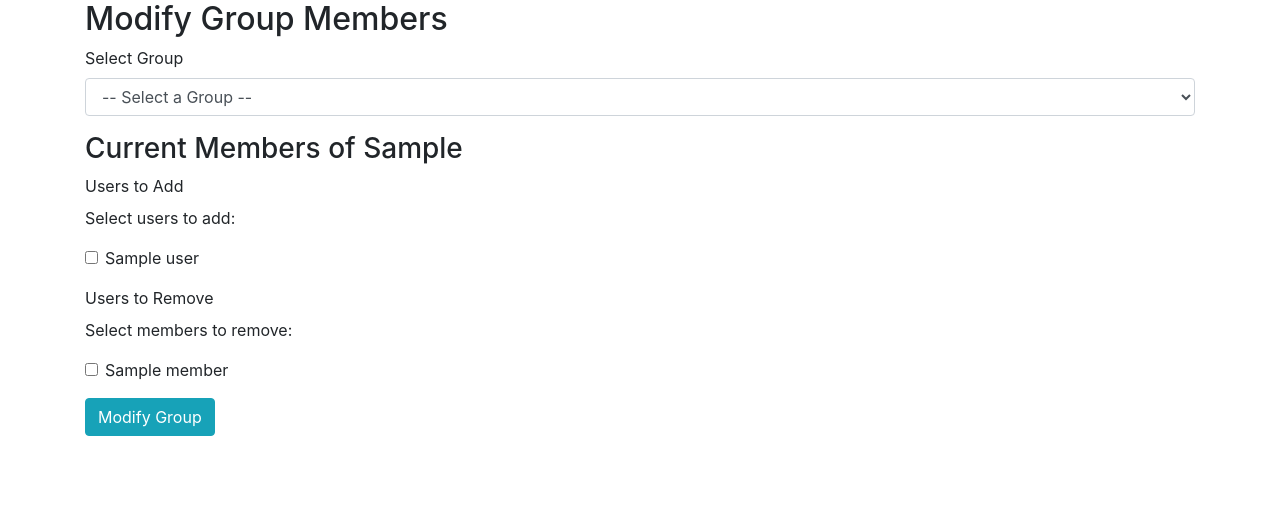
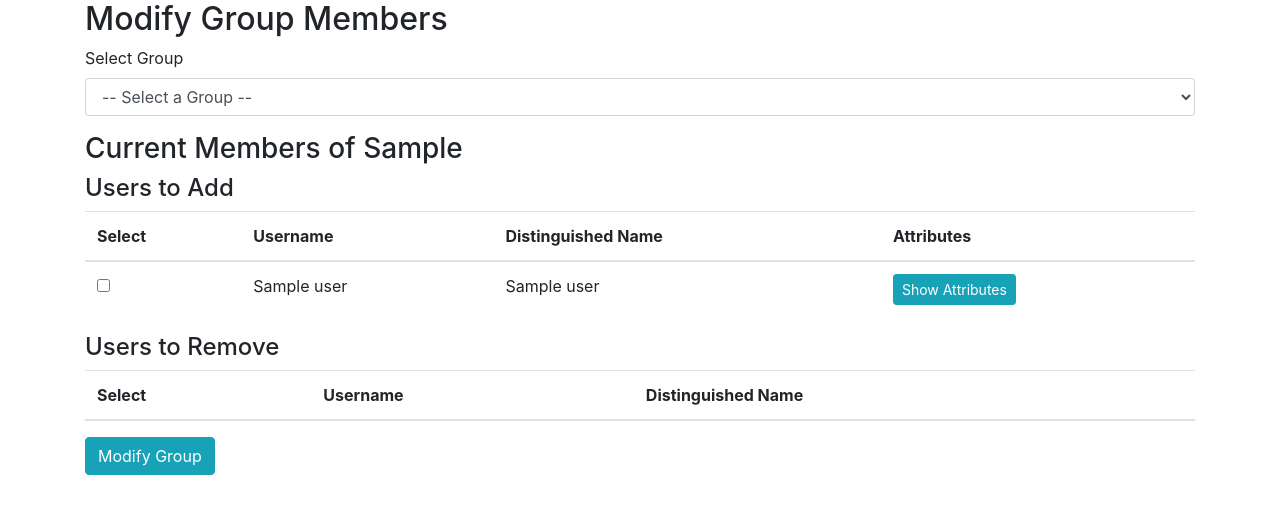
Before and after one commit to projektzad/projektzad, a Flask app: template myapp/app/templates/modify_group_members.html in a window 1280 px wide. Shown: the part 80-594 px from the top of the page. Run offline with Flask 3, Linux system fonts and the light colour scheme; the template is opened without the code that fills it: most values are stand-ins (such as "Sample title", 1, 10 or a date in 2020); lists and menus that the app fills with data are empty; some libraries are stand-ins or nearby versions.

Commit message:
Poprawki GUI + naprawa błędów

```diff
--- a/myapp/app/models/group_modify.py
+++ b/myapp/app/models/group_modify.py
@@ -36,12 +36,16 @@ def list_all_groups(conn, domain: str) -> tuple:
 
 def add_user_to_group(conn, username: str, users_domain :str, users_ou:str, group: str, group_domain:str, group_ou :str) -> bool:
     user = create_distinguished_name(username, users_domain, users_ou)
+
     group = create_distinguished_name(group, group_domain, group_ou, is_group=True)
+
     return conn.extend.microsoft.add_members_to_groups(user, group)
 
 def remove_user_from_group(conn, username: str, users_domain :str, users_ou:str, group: str, group_domain:str, group_ou :str) -> bool:
     user = create_distinguished_name(username, users_domain, users_ou)
+
     group = create_distinguished_name(group, group_domain, group_ou, is_group=True)
+
     return conn.extend.microsoft.remove_members_from_groups(user, group)
 
 def csv_adding_to_groups(conn, file_path: str) -> int:
--- a/myapp/app/templates/base.html
+++ b/myapp/app/templates/base.html
@@ -15,6 +15,7 @@
             padding-right: 15px;
         }
     </style>
+
 </head>
 <body>
     <div class="container mt-4">
--- a/myapp/app/templates/modify_group_members.html
+++ b/myapp/app/templates/modify_group_members.html
@@ -17,40 +17,121 @@
 </form>
 
 <!-- Show Current Members if a Group is Selected -->
-{% if members %}
+{% if selected_group %}
 <h3>Current Members of {{ selected_group }}</h3>
 <form method="post">
     <input type="hidden" name="group_name" value="{{ selected_group }}">
 
     <!-- Users to Add Section -->
-    <div class="form-group">
-        <label for="add_users">Users to Add</label>
-        <p>Select users to add:</p>
-        {% for user in users %}
-        <div class="form-check">
-            <input class="form-check-input" type="checkbox" name="add_users" value="{{ user }}" id="add_{{ loop.index }}">
-            <label class="form-check-label" for="add_{{ loop.index }}">
-                {{ user }}
-            </label>
-        </div>
-        {% endfor %}
-    </div>
+    <h4>Users to Add</h4>
+    <table class="table">
+        <thead>
+            <tr>
+                <th>Select</th>
+                <th>Username</th>
+                <th>Distinguished Name</th>
+                <th>Attributes</th>
+            </tr>
+        </thead>
+        <tbody>
+            {% for user in users %}
+                {% if user.distinguishedName not in members %}
+                <tr>
+                    <td>
+                        <input type="checkbox" name="add_users" value="{{ user.distinguishedName }}" id="add_{{ loop.index }}">
+                    </td>
+                    <td>{{ user.name if user.name else 'N/A' }}</td>
+                    <td>{{ user.distinguishedName if user.distinguishedName else 'N/A' }}</td>
+                    <td>
+                        <!-- Wyświetlanie atrybutów w formacie "nazwa_atrybutu: wartość" -->
+                        <div class="attributes-container">
+                            <button type="button" class="btn btn-info btn-sm toggle-attributes"
+                                    data-toggle="collapse"
+                                    data-target="#attributes-{{ user.cn | replace(' ', '-') }}-{{ loop.index }}">
+                                Show Attributes
+                            </button>
+                            <div id="attributes-{{ user.cn | replace(' ', '-') }}-{{ loop.index }}" class="collapse">
+                                <ul>
+                                    {% for key, value in user.items() %}
+                                        {% if key != 'name' and key != 'distinguishedName' %}
+                                            <li><strong>{{ key }}:</strong> {{ value }}</li>
+                                        {% endif %}
+                                    {% endfor %}
+                                </ul>
+                            </div>
+                        </div>
+                </tr>
+                {% endif %}
+            {% endfor %}
+        </tbody>
+    </table>
 
     <!-- Users to Remove Section -->
-    <div class="form-group">
-        <label for="remove_users">Users to Remove</label>
-        <p>Select members to remove:</p>
-        {% for member in members %}
-        <div class="form-check">
-            <input class="form-check-input" type="checkbox" name="remove_users" value="{{ member }}" id="remove_{{ loop.index }}">
-            <label class="form-check-label" for="remove_{{ loop.index }}">
-                {{ member }}
-            </label>
-        </div>
-        {% endfor %}
-    </div>
+    <h4>Users to Remove</h4>
+    <table class="table">
+        <thead>
+            <tr>
+                <th>Select</th>
+                <th>Username</th>
+                <th>Distinguished Name</th>
+            </tr>
+        </thead>
+        <tbody>
+            {% for user in users %}
+                {% if user.distinguishedName in members %}
+                <tr>
+                    <td>
+                        <input type="checkbox" name="remove_users" value="{{ user.distinguishedName }}" id="remove_{{ loop.index }}">
+                    </td>
+                    <td>{{ user.name if user.name else 'N/A' }}</td>
+                    <td>{{ user.distinguishedName if user.distinguishedName else 'N/A' }}</td>
+                    <td>
+                        <!-- Wyświetlanie atrybutów w formacie "nazwa_atrybutu: wartość" -->
+                        <div class="attributes-container">
+                            <button type="button" class="btn btn-info btn-sm toggle-attributes"
+                                    data-toggle="collapse"
+                                    data-target="#attributes-{{ user.cn | replace(' ', '-') }}-{{ loop.index }}">
+                                Show Attributes
+                            </button>
+                            <div id="attributes-{{ user.cn | replace(' ', '-') }}-{{ loop.index }}" class="collapse">
+                                <ul>
+                                    {% for key, value in user.items() %}
+                                        {% if key != 'name' and key != 'distinguishedName' %}
+                                            <li><strong>{{ key }}:</strong> {{ value }}</li>
+                                        {% endif %}
+                                    {% endfor %}
+                                </ul>
+                            </div>
+                        </div>
+                    </td>
+                </tr>
+                {% endif %}
+            {% endfor %}
+        </tbody>
+    </table>
 
     <button type="submit" class="btn btn-info">Modify Group</button>
 </form>
 {% endif %}
+
+
+<script>
+    document.addEventListener('DOMContentLoaded', function () {
+    const toggleButtons = document.querySelectorAll('.toggle-attributes');
+
+    toggleButtons.forEach(button => {
+        button.addEventListener('click', function () {
+            const targetId = button.getAttribute('data-target');
+            const targetElement = document.querySelector(targetId);
+
+            // Sprawdź, czy element jest widoczny (ma klasę "show")
+            if (targetElement.classList.contains('show')) {
+                button.textContent = 'Show Attributes';  // Zmień tekst na "Show"
+            } else {
+                button.textContent = 'Hide Attributes';  // Zmień tekst na "Hide"
+            }
+        });
+    });
+});
+</script>
 {% endblock %}
```
Also changed, not shown: myapp/app/routes.py (+19 -8 lines), myapp/app/templates/block_user.html (line endings or trailing spaces).
